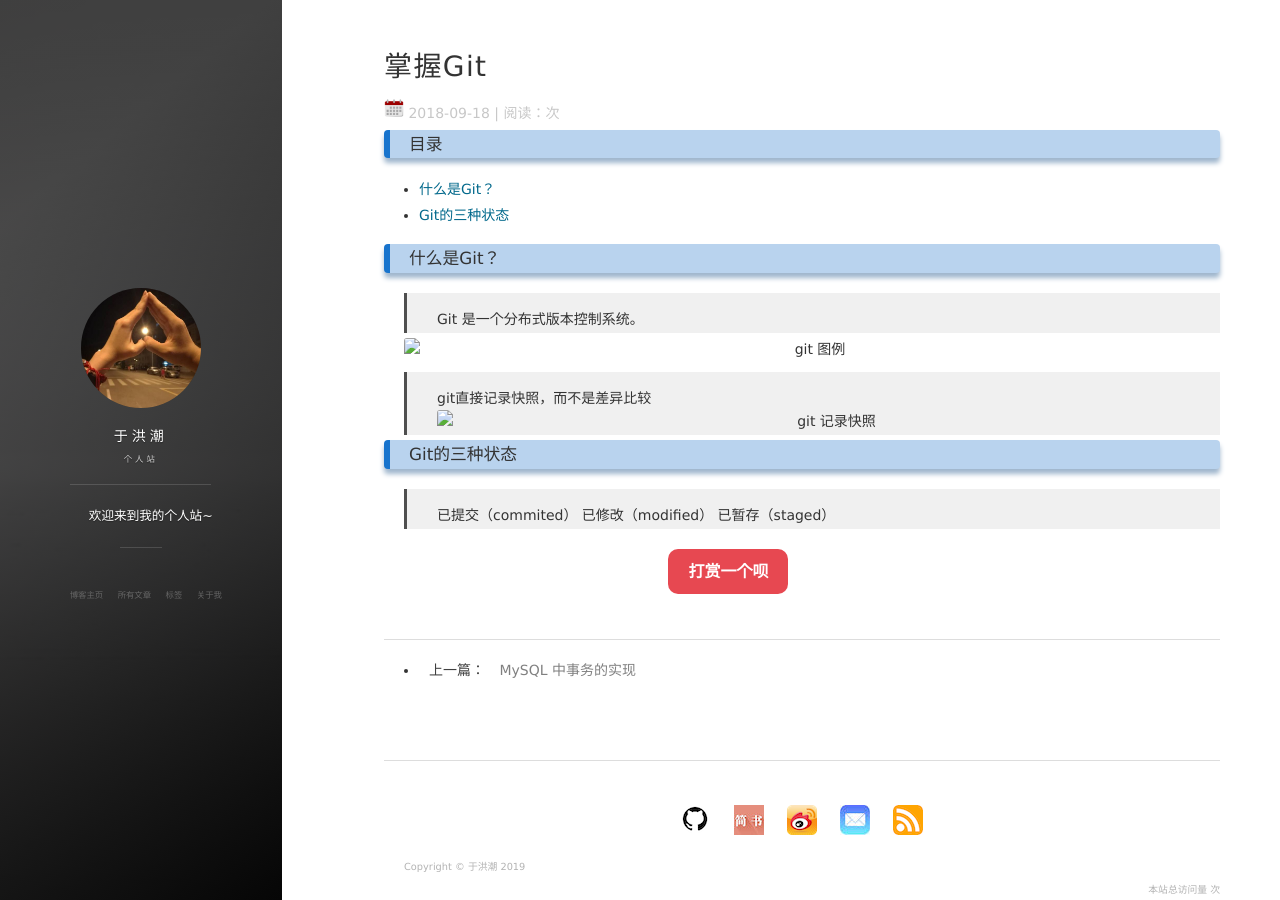
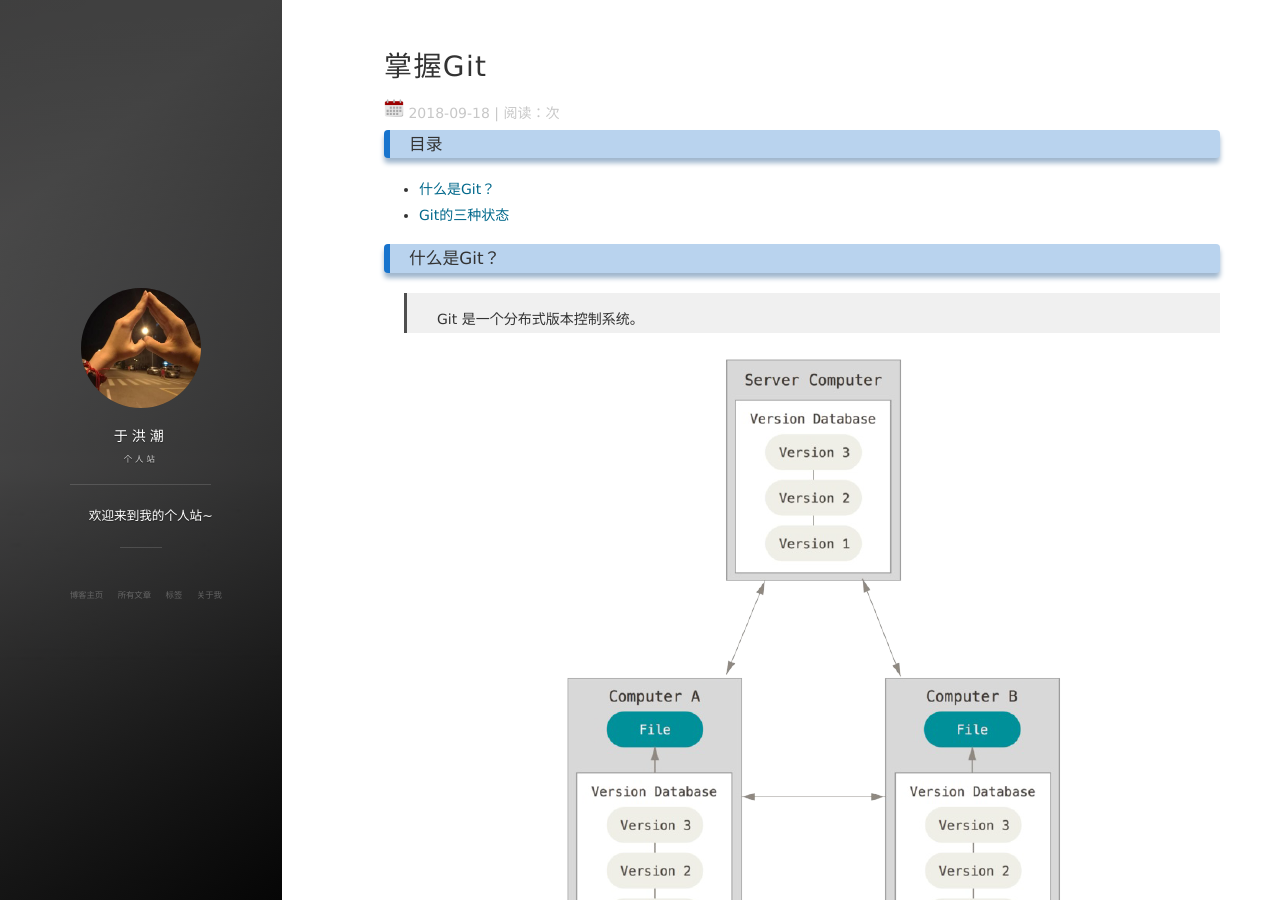
Before and after one commit to yuu6/yuu6.github.io, a Jekyll site: the page built from _posts/2018-09-18-掌握Git.md, in a window 1280 px wide and 900 px high. Built offline with Jekyll 4.4.1, drawn with Linux system fonts in a browser that asks for light colours; nearby versions of some CDN libraries; comment, search, counter and statistics services are not loaded.

Commit message:
update 26

```diff
--- a/_posts/2018-09-18-掌握Git.md
+++ b/_posts/2018-09-18-掌握Git.md
@@ -16,10 +16,10 @@ tags: git
 ### <a name="What-is-Git"></a>什么是Git？
 > Git 是一个分布式版本控制系统。
 
-![git 图例](../images/posts/paper/git1.png)
+![git 图例](/images/posts/paper/git1.png)
 
 > git直接记录快照，而不是差异比较
-![git 记录快照](../images/posts/paper/git2.png)
+![git 记录快照](/images/posts/paper/git2.png)
 
 ### <a name="three-status"></a>Git的三种状态
 
```
